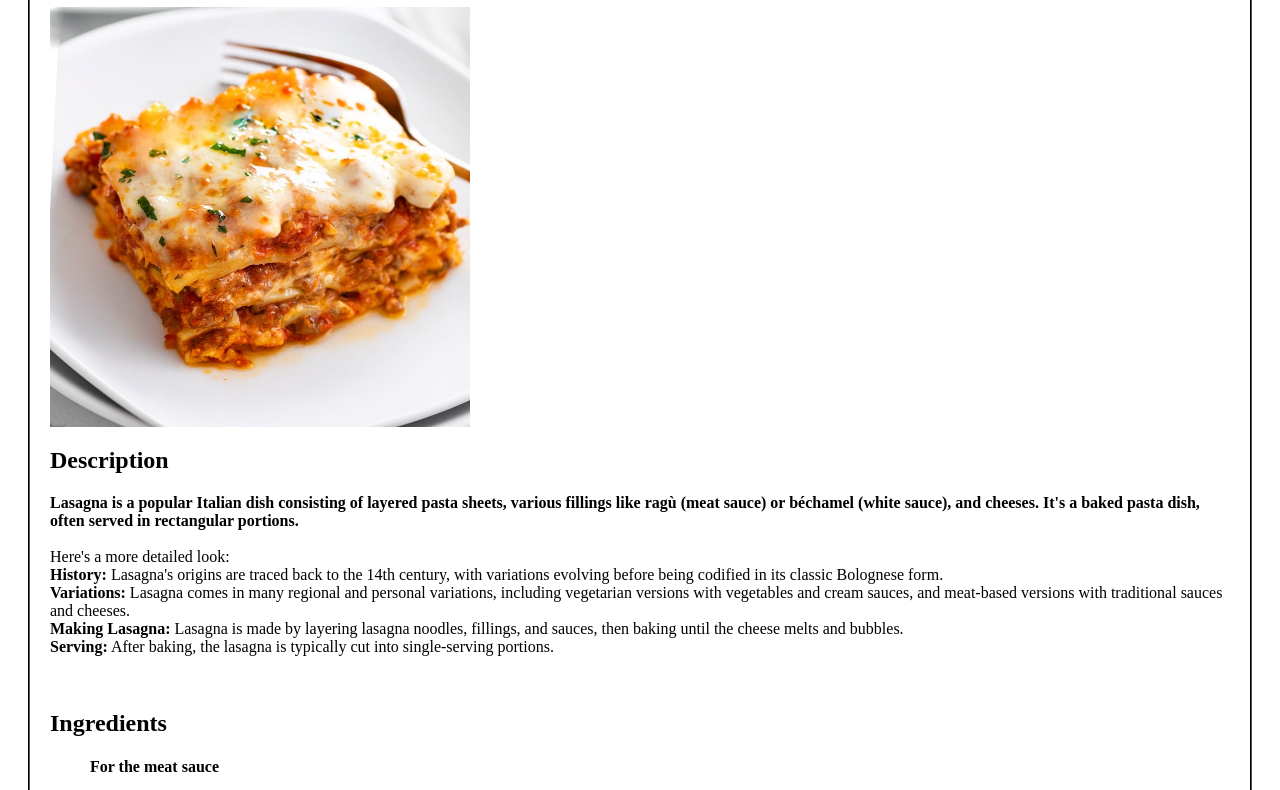
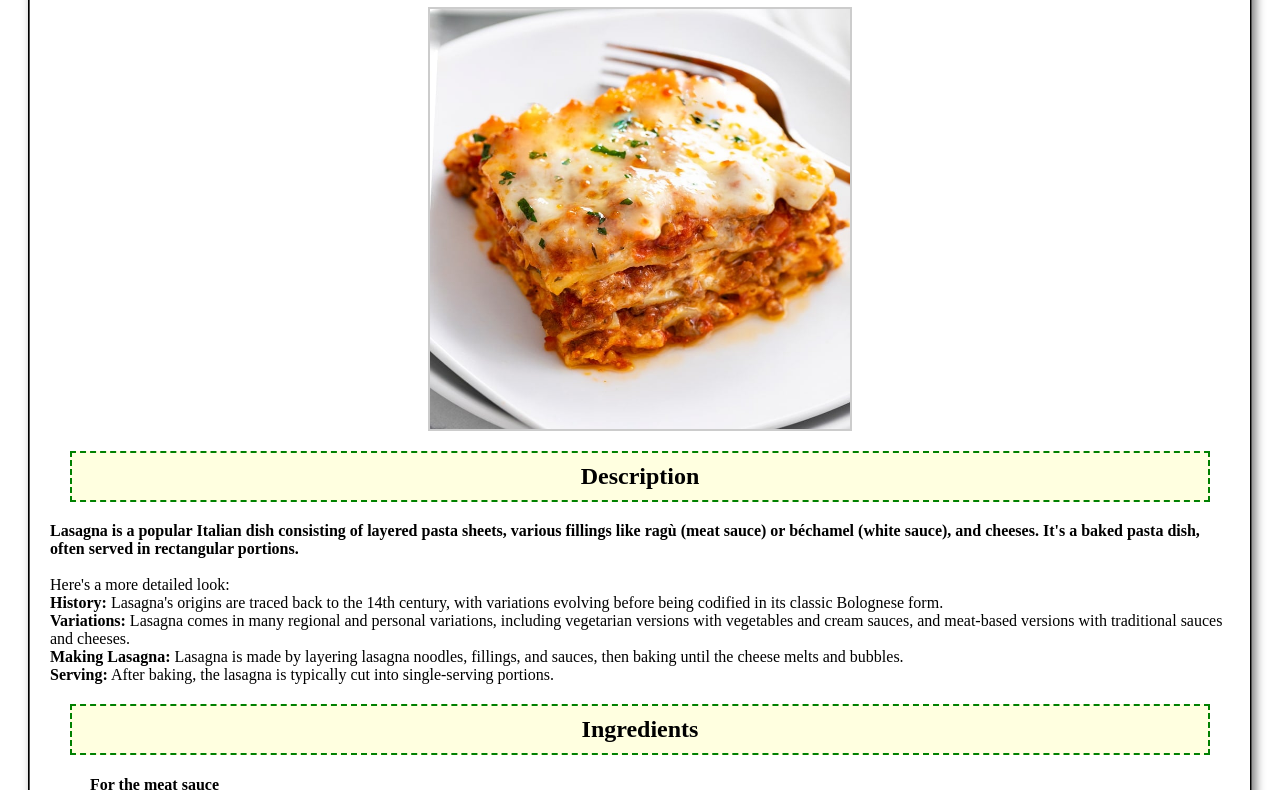
Before and after one commit to Valay-2004/odin-recipes, a plain HTML site: page recipes/lasagna/lasagna.html in a window 1280 px wide. Shown: the part 133-923 px from the top of the page. Drawn offline with Linux system fonts and the light colour scheme.

Commit message:
Updated style.css

```diff
--- a/recipes/lasagna/lasagna.html
+++ b/recipes/lasagna/lasagna.html
@@ -11,8 +11,8 @@
 <body>
     <a href="../../index.html">Home</a>
     <h1>Lasagna</h1>
-    <img src="Lasagna-Recipe.jpg" alt="Lasagna" style="height: 420px; width: 420px;">
-    <h2>Description</h2>
+    <img class="recipe-img" src="Lasagna-Recipe.jpg" alt="Lasagna" style="height: 420px; width: 420px;">
+    <h2 class="section-title">Description</h2>
     <p><b>Lasagna is a popular Italian dish consisting of layered pasta sheets, various fillings like ragù (meat sauce)
             or
             béchamel (white sauce), and cheeses. It's a baked pasta dish, often served in rectangular portions.
@@ -36,8 +36,7 @@
         <b>Serving:</b>
         After baking, the lasagna is typically cut into single-serving portions.
     </p>
-    <br>
-    <h2>Ingredients</h2>
+    <h2 class="section-title">Ingredients</h2>
     <ul>
         <h4>For the meat sauce</h4>
         <li>2 teaspoons extra virgin olive oil</li>
@@ -56,7 +55,6 @@
         <li>1 tablespoon red or white wine vinegar</li>
         <li>1 tablespoon to 1/4 cup sugar (to taste, optional)</li>
         <li>Salt</li>
-        <br>
         <h4>To assemble the Lasagna</h4>
         <li>1/2 pound dry lasagna noodles (requires 9 lasagna noodles - unbroken)</li>
         <li>15 ounces ricotta cheese</li>
--- a/style.css
+++ b/style.css
@@ -11,5 +11,29 @@
     padding: 20px;
     margin: 20px;
     border-radius: 12px;
-    box-shadow: #000;
+    box-shadow: 4px 10px 10px rgba(0,0,0,0.5);
 }
+
+.section-title{
+    text-align: center;
+    border: 2px dashed green;
+    padding: 10px;
+    margin: 20px;
+    background-color: lightyellow;
+}
+
+.link-button{
+    background-color: coral;
+    color: white;
+    padding: 10px;
+    display: inline-block;
+    margin: 5px;
+    text-decoration: none;
+}
+
+.recipe-img{
+    display: block;
+    margin: 20px auto;
+    border: 2px solid #CCC;
+    max-width: 100%;
+}
```
Also changed, not shown: index.html (+3 -3 lines).
